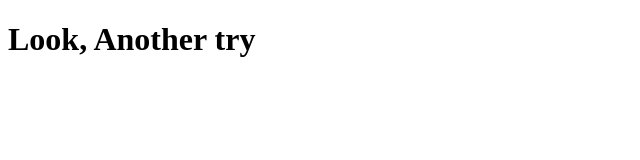
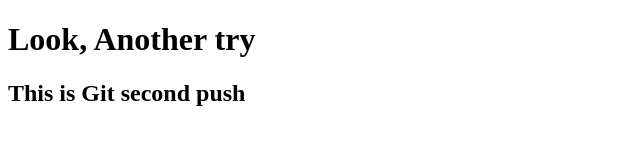
Before and after one commit to younusaliakash/my-frist-website, a plain HTML site: page index.html in a window 1280 px wide. Shown: the whole page, without its empty margins (0-640 px from the left). Drawn offline with Linux system fonts and the light colour scheme.

Commit message:
2nd first commit

```diff
--- a/index.html
+++ b/index.html
@@ -7,5 +7,6 @@
 </head>
 <body>
     <h1>Look, Another try </h1>
+    <h2>This is  Git second push</h2>
 </body>
 </html>
```
Also changed, not shown: 1 other file.
